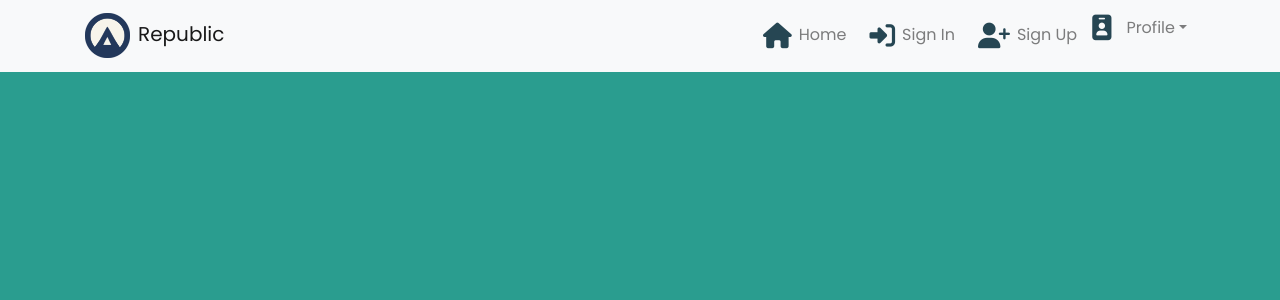
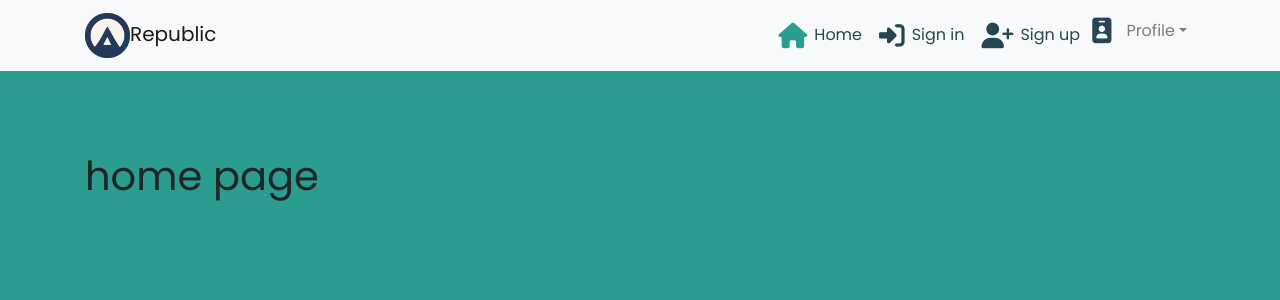
Before and after one commit to PjHurtig/project-frontend, a React (Create React App) app: page / in a window 1280 px wide. Shown: the top 300 px of the page. Built offline with nearby package versions, Linux system fonts and the light colour scheme.

Commit message:
add react-router-dom and route links

```diff
--- a/package.json
+++ b/package.json
@@ -13,7 +13,7 @@
     "react-bootstrap": "^1.6.3",
     "react-dom": "^17.0.2",
     "react-infinite-scroll-component": "^6.1.0",
-    "react-router-dom": "^5.3.4",
+    "react-router-dom": "^5.3.0",
     "react-scripts": "^4.0.3",
     "web-vitals": "^1.1.2"
   },
--- a/src/App.js
+++ b/src/App.js
@@ -1,12 +1,20 @@
+import { Container } from 'react-bootstrap';
+import { Route, Switch } from 'react-router-dom/cjs/react-router-dom';
 import styles from './App.module.css';
 import NavBar from './components/NavBar';
-
-
 
 function App() {
   return (
     <div className={styles.App}>
       <NavBar />
+      <Container className={styles.Main}>
+        <Switch>
+            <Route exact path="/" render={() => <h1>home page</h1>} />
+            <Route exact path="/signin" render={() => <h1>signin</h1>} />
+            <Route exact path="/signup" render={() => <h1>singup</h1>} />
+            <Route render={() => <h1>Page not found!</h1>} />
+        </Switch>
+      </Container>
     </div>
   );
 }
--- a/src/App.module.css
+++ b/src/App.module.css
@@ -2,6 +2,10 @@
     font-family: 'Poppins', sans-serif;
     background-color: #2A9D8F;
     min-height: 100vh;
+}
+
+.Main {
+    padding-top: 81px;
 }
 
 * {
--- a/src/components/NavBar.js
+++ b/src/components/NavBar.js
@@ -1,5 +1,6 @@
 import React from 'react'
 import { Container, Nav, Navbar, NavDropdown } from 'react-bootstrap'
+import { NavLink } from 'react-router-dom/cjs/react-router-dom'
 import logo from '../assets/logo-blue.png'
 import styles from '../styles/NavBar.module.css'
 
@@ -11,7 +12,7 @@
     className={styles.Navbar}
     >
 			<Container>
-
+        <NavLink to="/">
           <Navbar.Brand>
             <img src={logo}
             alt='logo'
@@ -19,28 +20,41 @@
             />
             Republic
           </Navbar.Brand>
+        </NavLink>
 
 				<Navbar.Toggle aria-controls="basic-navbar-nav" />
 				<Navbar.Collapse id="basic-navbar-nav">
 					<Nav className="ml-auto">
 
-					<Nav.Link>
+					<NavLink
+              exact
+              to="/"
+              className={styles.NavLink}
+              activeClassName={styles.Active}
+            >
               <i class="fa-solid fa-house"></i>
               Home
-          </Nav.Link>
+            </NavLink>
 
-					<Nav.Link
+            <NavLink
+              exact
+              to="/signin"
+              className={styles.NavLink}
+              activeClassName={styles.Active}
             >
               <i class="fa-solid fa-right-to-bracket"></i>
-            Sign In
-          </Nav.Link>
+              Sign in
+            </NavLink>
 
-					<Nav.Link
-
+            <NavLink
+              exact
+              to="/signup"
+              className={styles.NavLink}
+              activeClassName={styles.Active}
             >
               <i class="fa-solid fa-user-plus"></i>
-            Sign Up
-          </Nav.Link>
+              Sign up
+            </NavLink>
 
           <i class="fa-solid fa-id-badge"></i>
 					<NavDropdown title="Profile" id="basic-nav-dropdown">
--- a/src/index.js
+++ b/src/index.js
@@ -3,10 +3,13 @@
 import './index.css';
 import App from './App';
 import reportWebVitals from './reportWebVitals';
+import { BrowserRouter as Router} from 'react-router-dom';
 
 ReactDOM.render(
   <React.StrictMode>
-    <App />
+    <Router>
+        <App />
+    </Router>
   </React.StrictMode>,
   document.getElementById('root')
 );
--- a/src/styles/NavBar.module.css
+++ b/src/styles/NavBar.module.css
@@ -2,6 +2,10 @@
     text-decoration: none;
 }
 
-img {
-    padding-right: 8px;
-}
+.NavLink {
+    padding: 5px;
+  }
+
+  .Active i {
+    color: #2A9D8F;
+  }
```
Also changed, not shown: 1 other file (tests, documents, lock files or other folders). Lines whose indentation alone changed are shown as unchanged.
